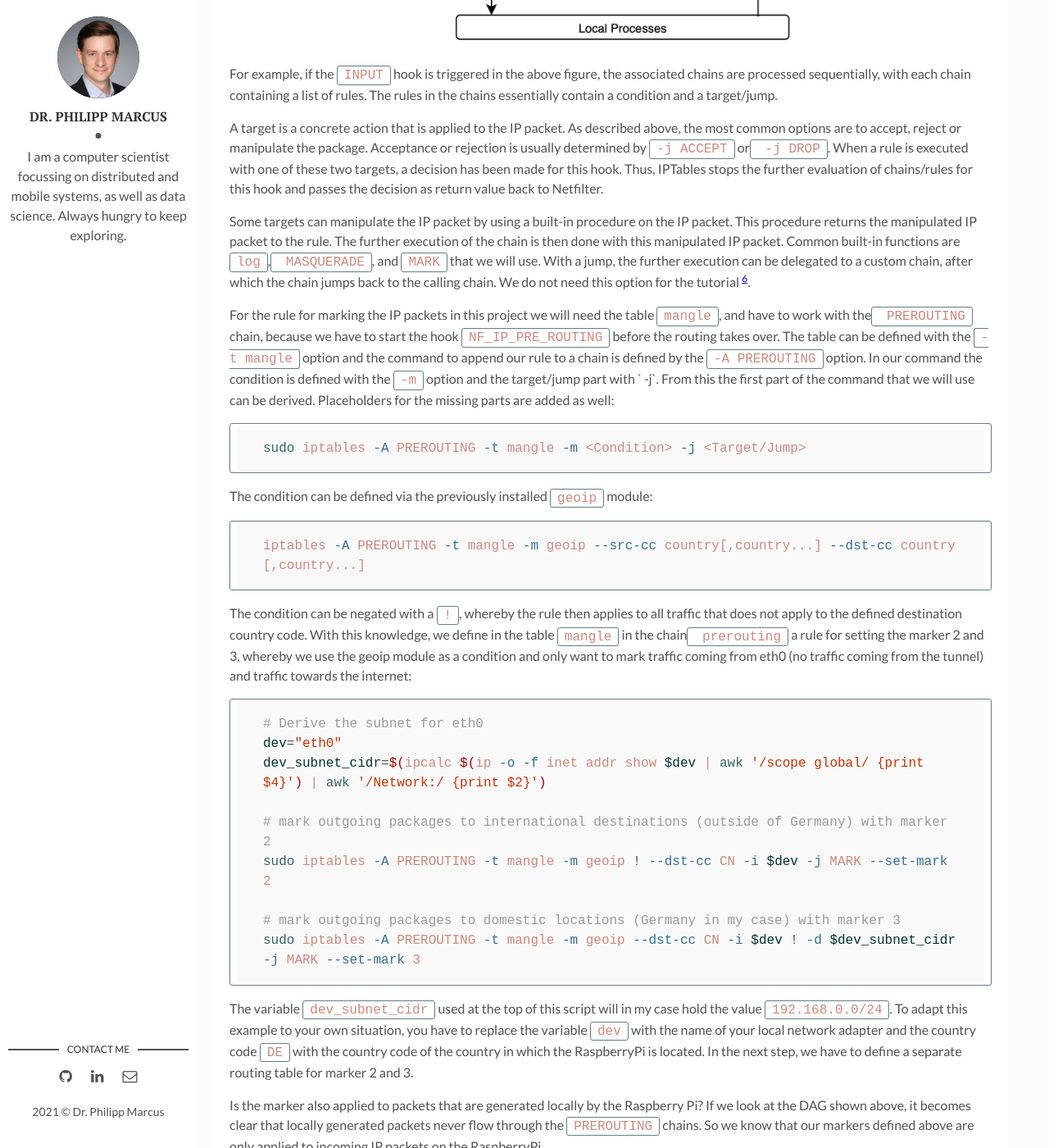
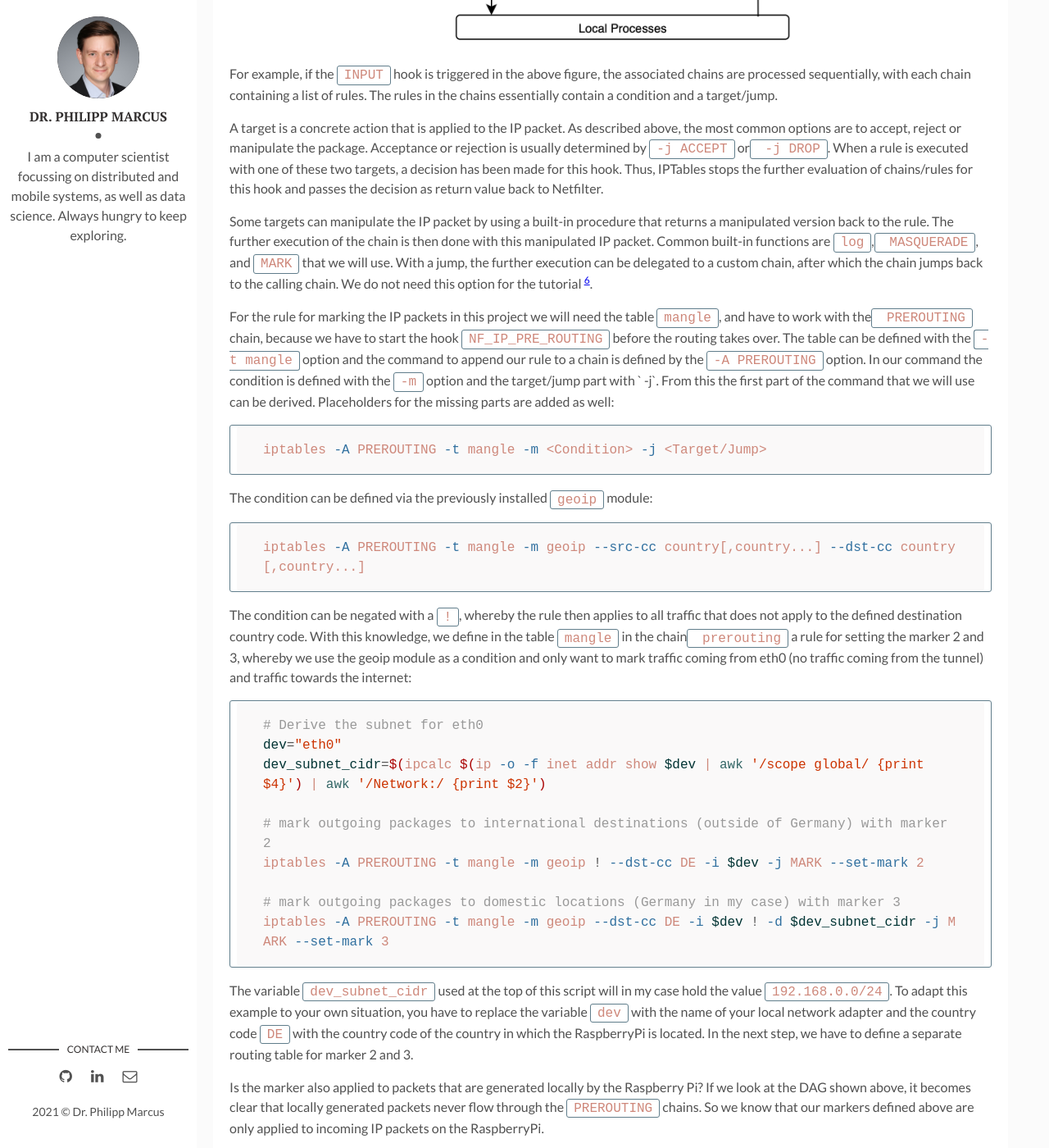
Before and after one commit to philippmarcus/philippmarcus.github.io, a Jekyll site: the page built from _posts/2021-01-01-vpn-policy-router.md, in a window 1280 px wide and 1400 px high, scrolled down 5823 px. Shown: the whole window at 82% size. Built offline with Jekyll 4.4.1, drawn with Linux system fonts in a browser that asks for light colours; comment, search, counter and statistics services are not loaded; some of the changed text lies outside the part shown.

Commit message:
Addet abort to script, removed sudo and fixed wording

```diff
--- a/_posts/2021-01-01-vpn-policy-router.md
+++ b/_posts/2021-01-01-vpn-policy-router.md
@@ -180,12 +180,12 @@ For example, if the `INPUT` hook is triggered in the above figure, the associate
 
 A target is a concrete action that is applied to the IP packet. As described above, the most common options are to accept, reject or manipulate the package. Acceptance or rejection is usually determined by `-j ACCEPT` or` -j DROP`. When a rule is executed with one of these two targets, a decision has been made for this hook. Thus, IPTables stops the further evaluation of chains/rules for this hook and passes the decision as return value back to Netfilter.
 
-Some targets can manipulate the IP packet by using a built-in procedure on the IP packet. This procedure returns the manipulated IP packet to the rule. The further execution of the chain is then done with this manipulated IP packet. Common built-in functions are `log`,` MASQUERADE`, and `MARK` that we will use. With a jump, the further execution can be delegated to a custom chain, after which the chain jumps back to the calling chain. We do not need this option for the tutorial [^3].
+Some targets can manipulate the IP packet by using a built-in procedure that returns a manipulated version back to the rule. The further execution of the chain is then done with this manipulated IP packet. Common built-in functions are `log`,` MASQUERADE`, and `MARK` that we will use. With a jump, the further execution can be delegated to a custom chain, after which the chain jumps back to the calling chain. We do not need this option for the tutorial [^3].
 
 For the rule for marking the IP packets in this project we will need the table `mangle`, and have to work with the` PREROUTING` chain, because we have to start the hook `NF_IP_PRE_ROUTING` before the routing takes over. The table can be defined with the `-t mangle` option and the command to append our rule to a chain is defined by the `-A PREROUTING` option. In our command the condition is defined with the `-m` option and the target/jump part with ` -j`. From this the first part of the command that we will use can be derived. Placeholders for the missing parts are added as well:
 
 ~~~shell
-sudo iptables -A PREROUTING -t mangle -m <Condition> -j <Target/Jump>
+iptables -A PREROUTING -t mangle -m <Condition> -j <Target/Jump>
 ~~~
 
 The condition can be defined via the previously installed `geoip` module:
@@ -202,10 +202,10 @@ dev="eth0"
 dev_subnet_cidr=$(ipcalc $(ip -o -f inet addr show $dev | awk '/scope global/ {print $4}') | awk '/Network:/ {print $2}')
 
 # mark outgoing packages to international destinations (outside of Germany) with marker 2
-sudo iptables -A PREROUTING -t mangle -m geoip ! --dst-cc CN -i $dev -j MARK --set-mark 2
+iptables -A PREROUTING -t mangle -m geoip ! --dst-cc DE -i $dev -j MARK --set-mark 2
 
 # mark outgoing packages to domestic locations (Germany in my case) with marker 3
-sudo iptables -A PREROUTING -t mangle -m geoip --dst-cc CN -i $dev ! -d $dev_subnet_cidr -j MARK --set-mark 3
+iptables -A PREROUTING -t mangle -m geoip --dst-cc DE -i $dev ! -d $dev_subnet_cidr -j MARK --set-mark 3
 ~~~
 
 The variable `dev_subnet_cidr` used at the top of this script will in my case hold the value `192.168.0.0/24`. To adapt this example to your own situation, you have to replace the variable `dev` with the name of your local network adapter and the country code `DE` with the country code of the country in which the RaspberryPi is located. In the next step, we have to define a separate routing table for marker 2 and 3.
@@ -229,10 +229,10 @@ With the tool `ip-rule` we now add a rule to the RPDB that has a selector `fwmar
 
 ~~~shell
 # routing table for IP packets towards international destinations
-sudo ip rule add fwmark 2 table 2 prio 15000
+ip rule add fwmark 2 table 2 prio 15000
 
 # routing table for IP packets towards domestic destinations
-sudo ip rule add fwmark 3 table 3 prio 15100
+ip rule add fwmark 3 table 3 prio 15100
 ~~~
 
 Now our two routing tables have been created and the condition for `fwmark` is visible:
@@ -250,7 +250,7 @@ If a local computer connected now via LAN and uses the Raspberry Pi as a router/
 
 ~~~ shell
 # Prohibit packets towards international destinations (overridden by up.sh)
-sudo ip route add prohibit default table 2
+ip route add prohibit default table 2
 ~~~
 
 The used `prohibit` routing rule is defined according to the ip-route manpage as:
@@ -265,20 +265,20 @@ Traffic to domestic destinations is routed through the domestic table, which we
 
 ~~~ shell
 # Route for domestic packets
-sudo ip route add default table 3 via $router_ip dev $dev
+ip route add default table 3 via $router_ip dev $dev
 ~~~
 
 OpenVPN can execute a script `up` and` down` when establishing and disconnecting a connection. This can be added in the `.ovpn` configuration file with` up up.sh` and `down down.sh`. The script `up.sh`, which is executed after VPN connection establishment, must extend the international routing table with default routes over the newly installed tunnel device. We define the file `up.sh`:
 
 ~~~ shell
 #!/bin/bash
-
+set -e
 # Configure tunnel as default routes for table international
-sudo ip route add 0.0.0.0/1 via $route_vpn_gateway dev $dev table 2
-sudo ip route add 128.0.0.0/1 via $route_vpn_gateway dev $dev table 2
+ip route add 0.0.0.0/1 via $route_vpn_gateway dev $dev table 2
+ip route add 128.0.0.0/1 via $route_vpn_gateway dev $dev table 2
 
 # SNAT for packages routed via the tunnel
-sudo iptables -t nat -A POSTROUTING -o $dev -j MASQUERADE
+iptables -t nat -A POSTROUTING -o $dev -j MASQUERADE
 ~~~
 
 So that we can leave the default route via `prohibit`, we use longest prefix matching here and defined the new default route via VPN using:
@@ -292,13 +292,13 @@ So that this configuration can be made undone when the VPN connection is disconn
 
 ~~~ shell
 #!/bin/bash
-
+set -e
 # Remove tunnel as default routes for table international
-sudo ip route del $untrusted_ip via $route_net_gateway dev eth0 table 2
-sudo ip route del $eth0_network dev eth0 proto dhcp scope link src $eth0_ip metric 202 table 2
+ip route del $untrusted_ip via $route_net_gateway dev eth0 table 2
+ip route del $eth0_network dev eth0 proto dhcp scope link src $eth0_ip metric 202 table 2
 
 # Remove SNAT for packages routed via the tunnel
-sudo iptables -t nat -D POSTROUTING -o $dev -j MASQUERADE
+iptables -t nat -D POSTROUTING -o $dev -j MASQUERADE
 ~~~
 
 Please note that we use source NAT on the packets that are routed via the VPN tunnel. This hides the internal network from incoming internet connections and the VPN provider for security reasons.
@@ -354,13 +354,13 @@ VPN packets that were to be routed back to a computer in the LAN via tun0 also h
 To find this out, I used the LOG functionality of IPTables to log all packets with marker 2 (international). The goal was to understand where the packets were going to:
 
 ~~~ shell
-sudo iptables -A PREROUTING -t mangle  -j LOG --log-prefix "PREROUTING mangle :" -m mark --mark 2
-sudo iptables -A INPUT -t filter  -j LOG --log-prefix "INPUT filter :" -m mark --mark 2
-sudo iptables -A OUTPUT -t filter  -j LOG --log-prefix "OUTPUT filter :" -m mark --mark 2
-sudo iptables -A OUTPUT -t raw  -j LOG --log-prefix "OUTPUT raw :" -m mark --mark 2
-sudo iptables -A POSTROUTING -t mangle  -j LOG --log-prefix "POSTROUTING mangle :" -m mark --mark 2
-sudo iptables -A FORWARD -t filter  -j LOG --log-prefix "FORWARD filter :" -m mark --mark 2
-sudo iptables -A FORWARD -t mangle  -j LOG --log-prefix "FORWARD mangle :" -m mark --mark 2
+iptables -A PREROUTING -t mangle  -j LOG --log-prefix "PREROUTING mangle :" -m mark --mark 2
+iptables -A INPUT -t filter  -j LOG --log-prefix "INPUT filter :" -m mark --mark 2
+iptables -A OUTPUT -t filter  -j LOG --log-prefix "OUTPUT filter :" -m mark --mark 2
+iptables -A OUTPUT -t raw  -j LOG --log-prefix "OUTPUT raw :" -m mark --mark 2
+iptables -A POSTROUTING -t mangle  -j LOG --log-prefix "POSTROUTING mangle :" -m mark --mark 2
+iptables -A FORWARD -t filter  -j LOG --log-prefix "FORWARD filter :" -m mark --mark 2
+iptables -A FORWARD -t mangle  -j LOG --log-prefix "FORWARD mangle :" -m mark --mark 2
 ~~~
 
 Then I watched the logged packets on the shell, e.g. for the FORWARD chains:
```
